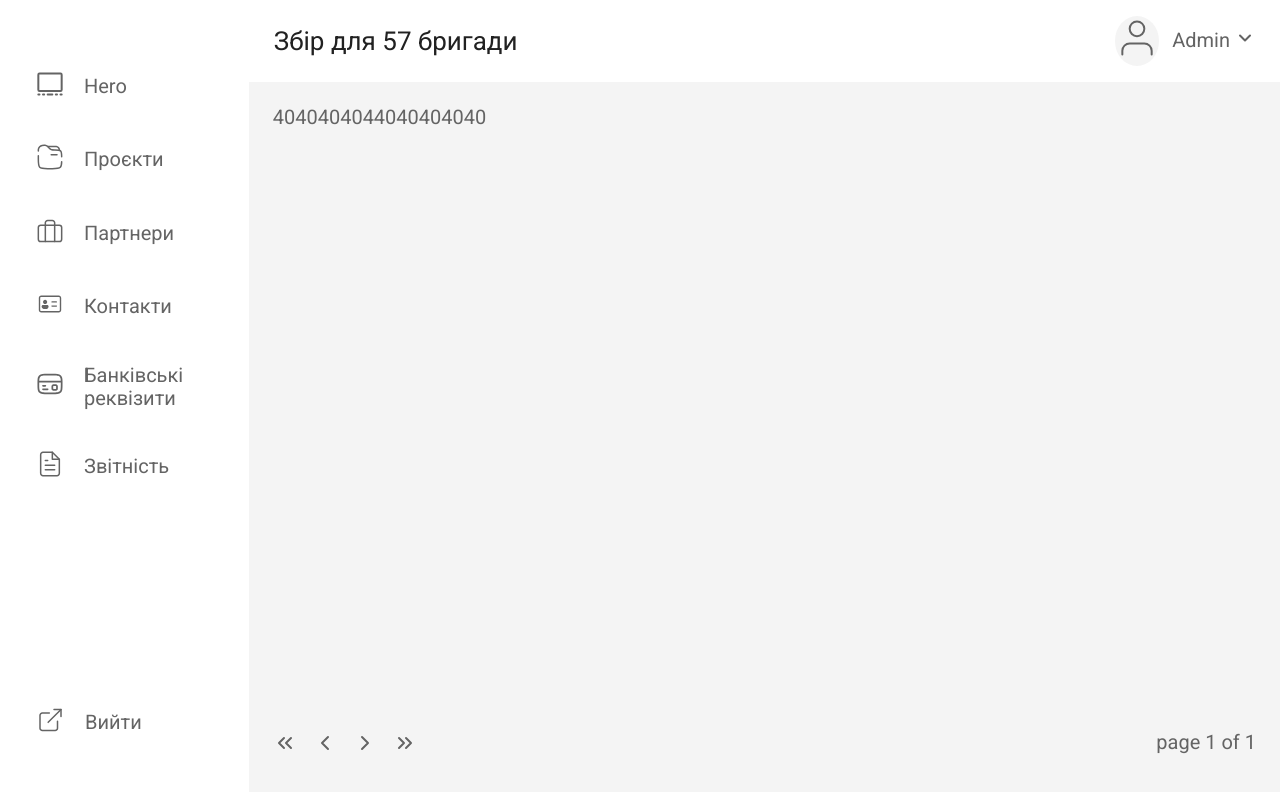
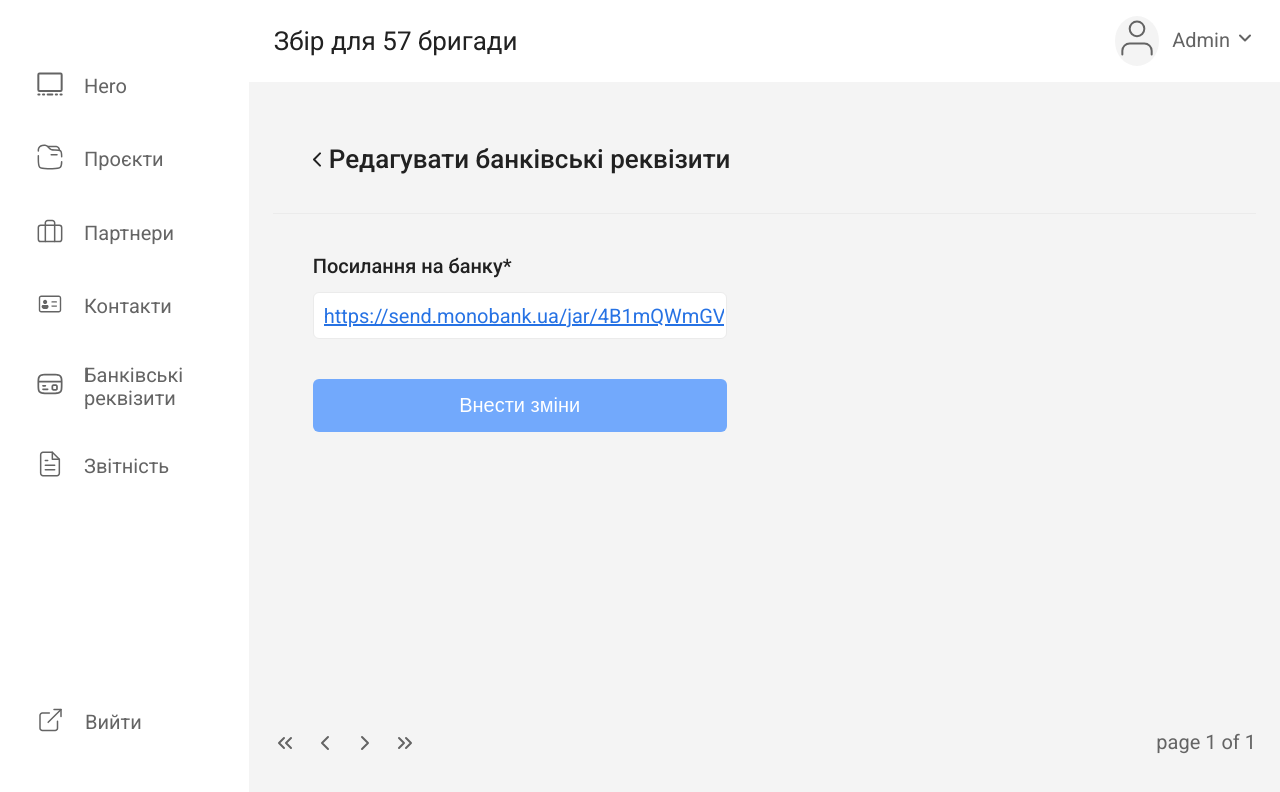
Before and after one commit to baza-trainee/dokoopy-frontend, a React (Vite) app: page /admin/bank-account/edit in a window 1280 px wide. Shown: the top 792 px of the page. Built offline with nearby package versions, Linux system fonts and the light colour scheme; what react-localization would draw is missing.

Commit message:
add some routes

```diff
--- a/src/App.jsx
+++ b/src/App.jsx
@@ -15,6 +15,13 @@ import { AdminPartners } from "./pages/admin-pages/AdminPartners";
 import { AdminProjects } from "./pages/admin-pages/AdminProjects";
 import { AdminReporting } from "./pages/admin-pages/AdminReporting";
 
+import { EditSlider } from "./pages/admin-pages/editPage/EditSlider";
+import { EditProject } from "./pages/admin-pages/editPage/EditProject";
+import { EditPartner } from "./pages/admin-pages/editPage/EditPartner";
+import { EditContact } from "./pages/admin-pages/editPage/EditContact";
+import { EditBankAccount } from "./pages/admin-pages/editPage/EditBankAccount";
+import { EditReporting } from "./pages/admin-pages/editPage/EditReporting";
+
 function App() {
    return (
       <Routes>
@@ -25,11 +32,17 @@ function App() {
          </Route>
          <Route path="/admin" element={<AdminSharedLayout />}>
             <Route index element={<AdminHero />} />
+            <Route path="slider/edit/:slideId" element={<EditSlider />} />
             <Route path="projects" element={<AdminProjects />} />
+            <Route path="projects/edit/:projectId" element={<EditProject />} />
             <Route path="partners" element={<AdminPartners />} />
+            <Route path="partners/edit/:partnerId" element={<EditPartner />} />
             <Route path="contacts" element={<AdminContacts />} />
+            <Route path="contacts/edit" element={<EditContact />} />
             <Route path="bank-account" element={<AdminBankAccount />} />
+            <Route path="bank-account/edit" element={<EditBankAccount />} />
             <Route path="reporting" element={<AdminReporting />} />
+            <Route path="reporting/edit" element={<EditReporting />} />
             <Route path="*" element={<AdminNotFound />} />
          </Route>
       </Routes>
--- a/src/components/admin-components/AdminMainInnerPart.jsx
+++ b/src/components/admin-components/AdminMainInnerPart.jsx
@@ -1,11 +1,16 @@
-import PropTypes from 'prop-types';
+import PropTypes from "prop-types";
+
+import { Link } from "react-router-dom";
+
 import { EditIcon } from "../../assets/icon/EditIcon";
 
-export const AdminMainInnerPart = ({name, photo, date, link, data}) => {
+export const AdminMainInnerPart = ({ name, photo, date, link, data }) => {
    return (
       <div className="admin-main-wrapper">
          <div className="admin-main-header">
-               <div className={date ? "admin-main-header-wrapper" : "admin-main-header-partners-wrapper"}>
+            <div
+               className={date ? "admin-main-header-wrapper" : "admin-main-header-partners-wrapper"}
+            >
                <div className="admin-main-header-title">{name}</div>
                <div className="admin-main-header-title">{photo}</div>
                <div className="admin-main-header-title">{date ? date : link}</div>
@@ -15,26 +20,48 @@ export const AdminMainInnerPart = ({name, photo, date, link, data}) => {
          <ul className="admin-main-content">
             {data.map(contentData => {
                return (
-                     <li key={contentData.id}
-                     className={contentData.date ? "admin-main-content-element" : "admin-main-content-element-partners"}>
-                        <p className={contentData.date ? "content-element-name" : "content-element-name-partners"}>
+                  <li
+                     key={contentData.id}
+                     className={
+                        contentData.date
+                           ? "admin-main-content-element"
+                           : "admin-main-content-element-partners"
+                     }
+                  >
+                     <p
+                        className={
+                           contentData.date
+                              ? "content-element-name"
+                              : "content-element-name-partners"
+                        }
+                     >
                         {contentData.name}
                      </p>
                      <div className="content-element-img-box">
-                           <div className={contentData.date ? "wrapper-img-box" : "wrapper-img-box-svg"}>
-                              <img src={contentData.img} alt={contentData.alt}
-                              className="content-element-img">
-                              </img>
+                        <div
+                           className={contentData.date ? "wrapper-img-box" : "wrapper-img-box-svg"}
+                        >
+                           <img
+                              src={contentData.img}
+                              alt={contentData.alt}
+                              className="content-element-img"
+                           ></img>
                         </div>
                      </div>
-                           <p className={contentData.date ? "content-element-data" : "content-element-link"}>
+                     <p
+                        className={
+                           contentData.date ? "content-element-data" : "content-element-link"
+                        }
+                     >
                         {contentData.date ? contentData.date : contentData.link}
                      </p>
 
                      <div className="content-edit-icon-box">
+                        <Link to={`slider/edit/${contentData.id}`}>
                            <div className="wrapper-edit-icon-box">
                               <EditIcon />
                            </div>
+                        </Link>
                      </div>
                   </li>
                );
@@ -42,12 +69,11 @@ export const AdminMainInnerPart = ({name, photo, date, link, data}) => {
          </ul>
       </div>
    );
-}
+};
 AdminMainInnerPart.propTypes = {
    name: PropTypes.string,
    photo: PropTypes.string,
    date: PropTypes.string,
    link: PropTypes.string,
    data: PropTypes.array,
-
-}
+};
--- a/src/pages/admin-pages/AdminBankAccount.jsx
+++ b/src/pages/admin-pages/AdminBankAccount.jsx
@@ -1,18 +1,17 @@
 import { EditIcon } from "../../assets/icon/EditIcon";
-import { EditPayment } from "./editPage/EditPayment";
+import { EditBankAccount } from "./editPage/EditBankAccount";
 
 export const AdminBankAccount = () => {
-
-
    const bankAccountData = [
       {
          id: 1,
-         name: 'Link',
-         contact: 'monobank_link',
-         link: 'https://send.monobank.ua/jar/4B1mQWmGVS'
-      }
-   ]
-  return <div>
+         name: "Link",
+         contact: "monobank_link",
+         link: "https://send.monobank.ua/jar/4B1mQWmGVS",
+      },
+   ];
+   return (
+      <div>
          <div className="bank-contacts">
             <div className="bank-contacts-header">
                <h2>Банківські реквізити</h2>
@@ -25,16 +24,17 @@ export const AdminBankAccount = () => {
                            <p>{monobank.name}</p>
                            <div className="bank-li-group">
                               <a href={monobank.link}>{monobank.contact}</a>
-               <button><EditIcon/></button>
+                              <button>
+                                 <EditIcon />
+                              </button>
                            </div>
                         </div>
                      </li>
-      )
-      )}
+                  ))}
                </ul>
             </div>
          </div>
-     <EditPayment />
-
-   </div>;
+         {/* <EditBankAccount /> */}
+      </div>
+   );
 };
--- a/src/pages/admin-pages/AdminReporting.jsx
+++ b/src/pages/admin-pages/AdminReporting.jsx
@@ -1,18 +1,15 @@
 import fileText from "../../assets/icon/filetext.svg";
 import { EditIcon } from "../../assets/icon/EditIcon";
-import {EditReporting} from "../../pages/admin-pages/editPage/EditReport"
+import { EditReporting } from "./editPage/EditReporting";
 
 export const AdminReporting = () => {
-   const reportingData =[
+   const reportingData = [
       {
          id: 1,
-         name: '57_.pdf',
-         imgIcon : fileText
-      }
-
-
-   ]
-
+         name: "57_.pdf",
+         imgIcon: fileText,
+      },
+   ];
 
    return (
       <div className="admin-reporting">
@@ -21,20 +18,22 @@ export const AdminReporting = () => {
                <h2>Звітність</h2>
             </div>
             <div className="reporting-container-button">
-                  <button className="edit-icon-btn"><EditIcon/></button>
+               <button className="edit-icon-btn">
+                  <EditIcon />
+               </button>
             </div>
          </div>
          <ul className="reporting-files">
             {reportingData.map(files => (
                <li className="reporting-cards" key={files.id}>
                   <div className="card-reporting">
-                     <img src={files.imgIcon}/>
+                     <img src={files.imgIcon} />
                      <p>{files.name}</p>
                   </div>
                </li>
             ))}
          </ul>
-         <EditReporting/>
+         <EditReporting />
       </div>
    );
 };
--- /dev/null
+++ b/src/pages/admin-pages/editPage/EditBankAccount.jsx
@@ -0,0 +1,40 @@
+import React, { useState } from "react";
+import { PageHeader } from "../../../components/admin-components/PageHeader";
+
+export const EditBankAccount = () => {
+   const bankAccountData = [
+      {
+         id: 1,
+         name: "Link",
+         contact: "monobank_link",
+         link: "https://send.monobank.ua/jar/4B1mQWmGVS",
+      },
+   ];
+
+   const [bankLink, setBankLink] = useState(bankAccountData[0].link);
+
+   const handleSaveChanges = () => {
+      console.log("Посилання на банку:", bankLink);
+      navigate(-1);
+   };
+
+   return (
+      <section className="edit-contact-container">
+         <PageHeader title={"Редагувати банківські реквізити"} />
+         <div className="edit-contact-form">
+            <div>
+               <p className="input-liable">Посилання на банку*</p>
+               <input
+                  placeholder="посилання"
+                  className="sm-input edit-contact-input-email"
+                  value={bankLink}
+                  onChange={e => setBankLink(e.target.value)}
+               />
+            </div>
+            <button className="admin-button" onClick={handleSaveChanges}>
+               Внести зміни
+            </button>
+         </div>
+      </section>
+   );
+};
--- a/src/pages/admin-pages/editPage/EditPartners.jsx
+++ b/src/pages/admin-pages/editPage/EditPartner.jsx
@@ -2,7 +2,7 @@ import foto from "../../../assets/images/logo-baza.svg";
 import { AddForm } from "../../../components/admin-components/AddForm";
 import { PageHeader } from "../../../components/admin-components/PageHeader";
 
-export const EditPartners = () => {
+export const EditPartner = () => {
    const submitClick = data => {
       console.log(data);
    };
--- a/src/pages/admin-pages/editPage/EditPayment.jsx
+++ /dev/null
@@ -1,39 +0,0 @@
-import React, { useState } from 'react';
-import { PageHeader } from "../../../components/admin-components/PageHeader";
-
-export const EditPayment = () => {
-   const bankAccountData = [
-      {
-         id: 1,
-         name: 'Link',
-         contact: 'monobank_link',
-         link: 'https://send.monobank.ua/jar/4B1mQWmGVS'
-      }
-   ]
-
-   const [bankLink, setBankLink] = useState(bankAccountData[0].link);
-
-
-   const handleSaveChanges = () => {
-      console.log("Посилання на банку:", bankLink);
-      navigate(-1);
-   };
-
-   return (
-      <section className="edit-contact-container">
-         <PageHeader title={"Редагувати банківські реквізити"} />
-         <div className='edit-contact-form'>
-            <div>
-               <p className="input-liable">Посилання на банку*</p>
-               <input
-                  placeholder="посилання"
-                  className="sm-input edit-contact-input-email"
-                  value={bankLink}
-                  onChange={(e) => setBankLink(e.target.value)}
-               />
-            </div>
-            <button className="admin-button" onClick={handleSaveChanges}>Внести зміни</button>
-         </div>
-      </section>
-   );
-};
--- a/src/pages/admin-pages/editPage/EditSlider.jsx
+++ b/src/pages/admin-pages/editPage/EditSlider.jsx
@@ -1,11 +1,16 @@
+import { useParams } from "react-router-dom";
+
 import foto from "../../../assets/images/hero_example.jpg";
 import { AddForm } from "../../../components/admin-components/AddForm";
 import { PageHeader } from "../../../components/admin-components/PageHeader";
 
 export const EditSlider = () => {
+   const { slideId } = useParams();
+
    const submitClick = data => {
       console.log(data);
    };
+
    const defaultInfo = {
       img: foto,
       name: "",
```
Also changed, not shown: src/pages/admin-pages/editPage/EditReporting.jsx (renamed from src/pages/admin-pages/editPage/EditReport.jsx). Lines whose indentation alone changed are shown as unchanged.
